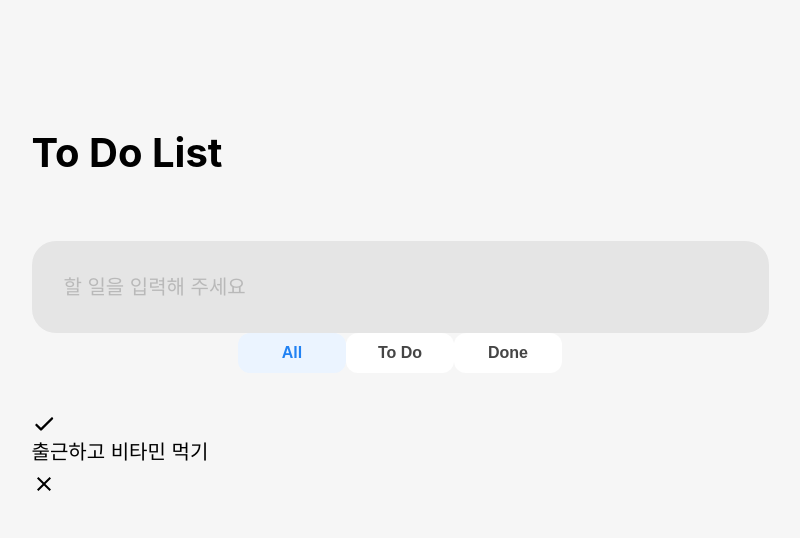
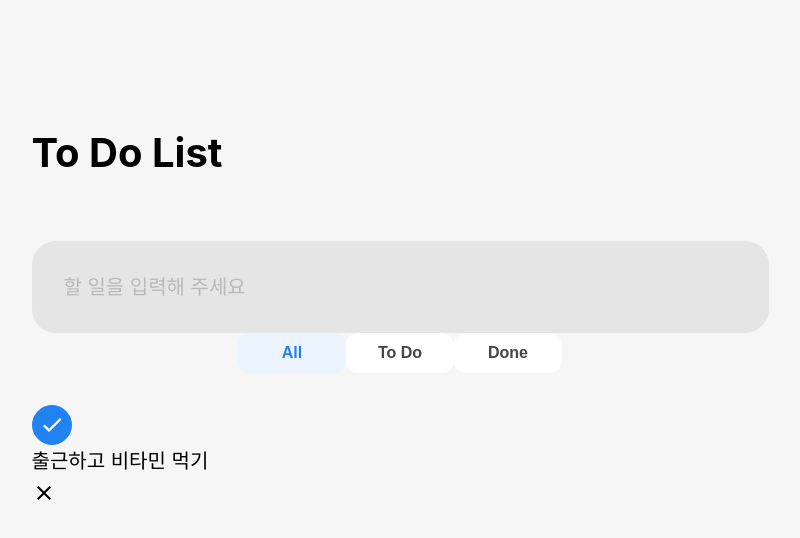
Before and after one commit to jin-2/todolist, a Next.js app: page / in a window 1280 px wide. Shown: the top 538 px of the page, without its empty margins (240-1040 px from the left). Built offline with nearby package versions, Linux system fonts and the light colour scheme; a web font is replaced by a local one.

Commit message:
feat: Add ButtonCheck component and integrate into TodoItem

```diff
--- /dev/null
+++ b/src/components/ui/ButtonCheck/ButtonCheck.tsx
@@ -0,0 +1,45 @@
+"use client";
+import styled from "@emotion/styled";
+import IconV from "../Icons/IconV";
+
+interface ButtonCheckProps {
+  checked?: boolean;
+  onClick?: () => void;
+}
+
+const ButtonCheck = ({ checked = false, onClick }: ButtonCheckProps) => {
+  return (
+    <StyledButtonCheck
+      type="button"
+      aria-label={checked ? "다시 할 일로 바꾸기" : "완료 상태로 바꾸기"}
+      className={checked ? "checked" : ""}
+      onClick={onClick}
+    >
+      <IconV />
+    </StyledButtonCheck>
+  );
+};
+
+export default ButtonCheck;
+
+const StyledButtonCheck = styled.button`
+  width: calc(32px + 8px);
+  height: calc(32px + 8px);
+  border-radius: 9999px;
+  border: 1px solid #e5e5e5;
+  animation: background-color 0.3s ease-in-out;
+
+  > svg {
+    display: none;
+    filter: invert(1);
+  }
+
+  &.checked {
+    background-color: #2182f3;
+    border-color: #2182f3;
+
+    > svg {
+      display: inline-block;
+    }
+  }
+`;
--- /dev/null
+++ b/src/components/ui/Icons/IconV.tsx
@@ -0,0 +1,18 @@
+const IconV = () => (
+  <svg
+    width="24"
+    height="24"
+    viewBox="0 0 24 24"
+    fill="none"
+    xmlns="http://www.w3.org/2000/svg"
+  >
+    <path
+      fillRule="evenodd"
+      clipRule="evenodd"
+      d="M20.8483 5.65152C21.317 6.12015 21.317 6.87995 20.8483 7.34858L9.84834 18.3486C9.37972 18.8172 8.61992 18.8172 8.15129 18.3486L3.65128 13.8486C3.18265 13.3799 3.18265 12.6202 3.65128 12.1515C4.1199 11.6829 4.8797 11.6829 5.34833 12.1515L8.99981 15.803L19.1513 5.65152C19.6199 5.18289 20.3797 5.18289 20.8483 5.65152Z"
+      fill="black"
+    />
+  </svg>
+);
+
+export default IconV;
--- a/src/components/ui/TodoItem/TodoItem.tsx
+++ b/src/components/ui/TodoItem/TodoItem.tsx
@@ -2,16 +2,14 @@
 import React from "react";
 import styled from "@emotion/styled";
 import Close from "../../../assets/icons/close.svg";
-import Check from "../../../assets/icons/check.svg";
+import ButtonCheck from "../ButtonCheck/ButtonCheck";
 
 interface TodoItemProps {}
 
 const TodoItem = ({}: TodoItemProps) => {
   return (
     <li>
-      <button type="button">
-        <Check />
-      </button>
+      <ButtonCheck checked={true} />
       <p>출근하고 비타민 먹기</p>
       <button type="button" aria-label="할 일 지우기">
         <Close />
```
